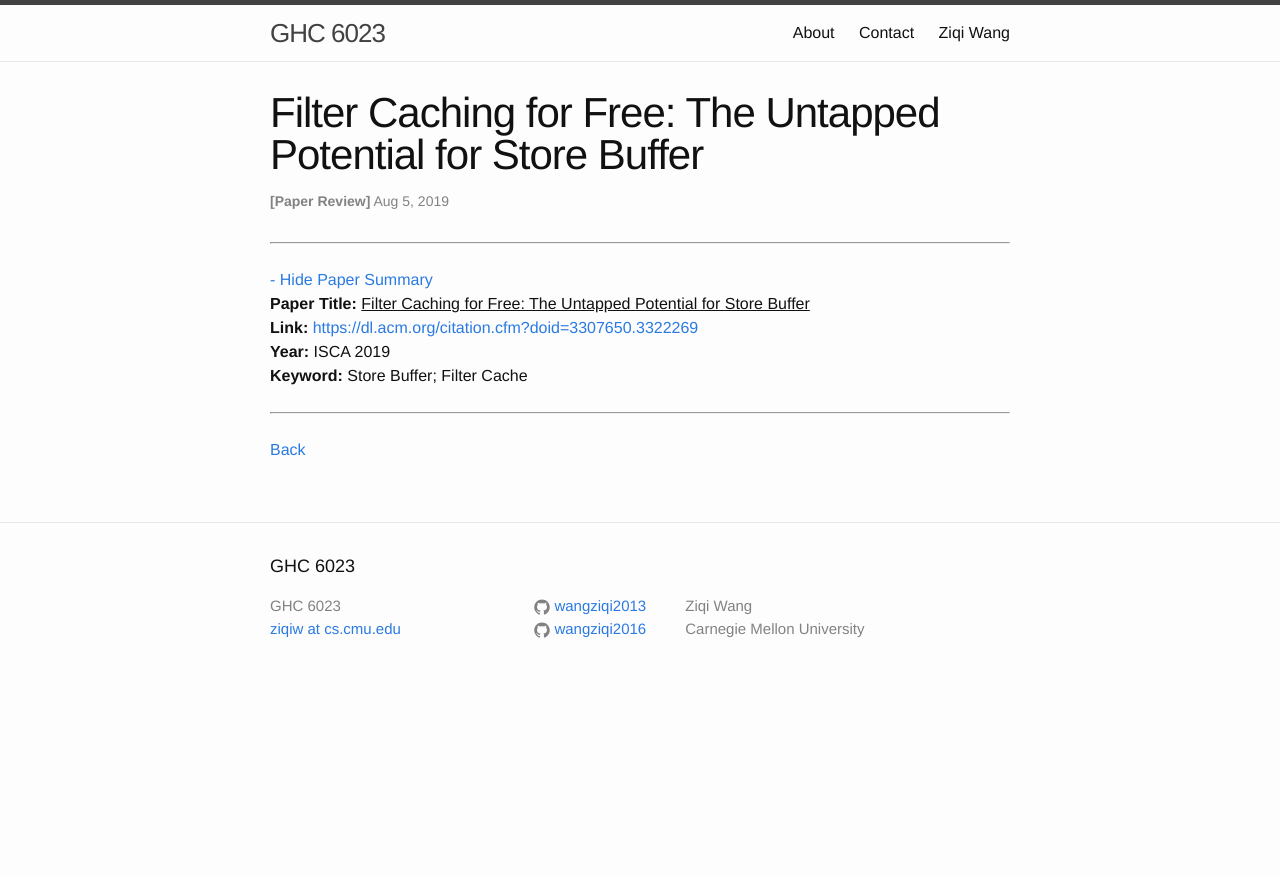
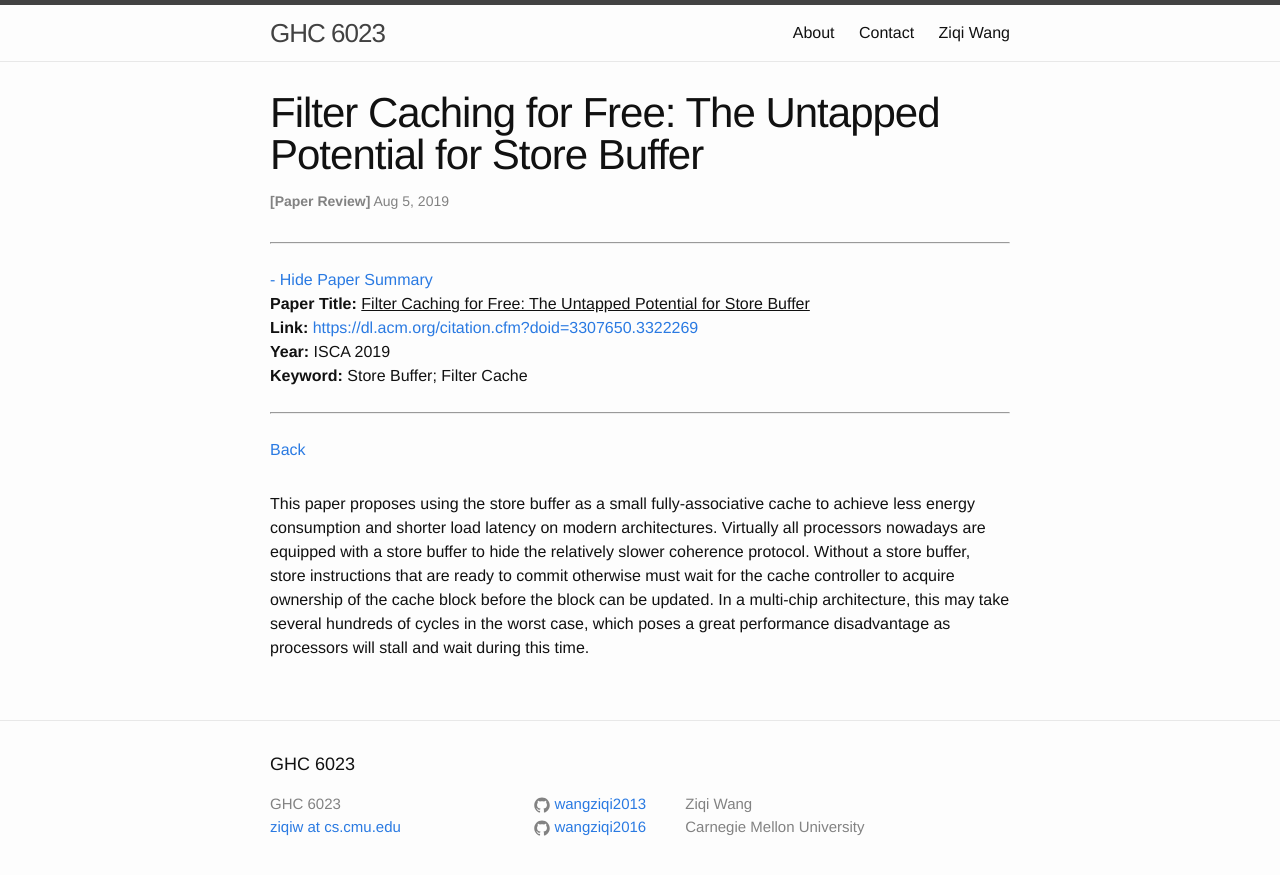
Before and after one commit to wangziqi2013/wangziqi2013.github.io, a Jekyll site: the page built from _posts/2019-08-05-Filter-Caching-for-Free.markdown, in a window 1280 px wide. Shown: the top 875 px of the page. Built offline with Jekyll 4.4.1, drawn with Linux system fonts in a browser that asks for light colours.

Commit message:
Adding store buffer

```diff
--- a/_posts/2019-08-05-Filter-Caching-for-Free.markdown
+++ b/_posts/2019-08-05-Filter-Caching-for-Free.markdown
@@ -12,3 +12,10 @@ htm_cd:
 htm_cr:
 version_mgmt:
 ---
+
+This paper proposes using the store buffer as a small fully-associative cache to achieve less energy consumption and shorter load
+latency on modern architectures. Virtually all processors nowadays are equipped with a store buffer to hide the relatively
+slower coherence protocol. Without a store buffer, store instructions that are ready to commit otherwise must wait for the cache
+controller to acquire ownership of the cache block before the block can be updated. In a multi-chip architecture, this may
+take several hundreds of cycles in the worst case, which poses a great performance disadvantage as processors will stall and
+wait during this time.
```
